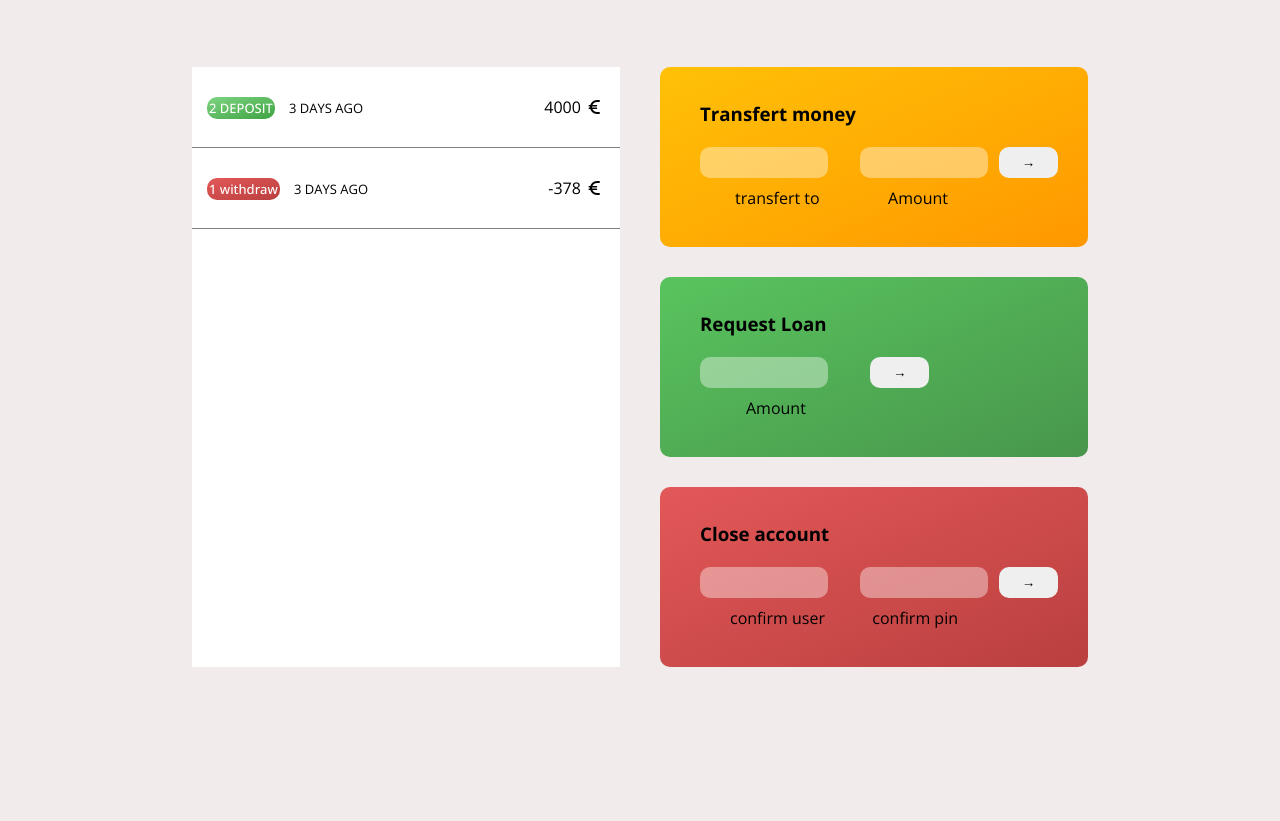
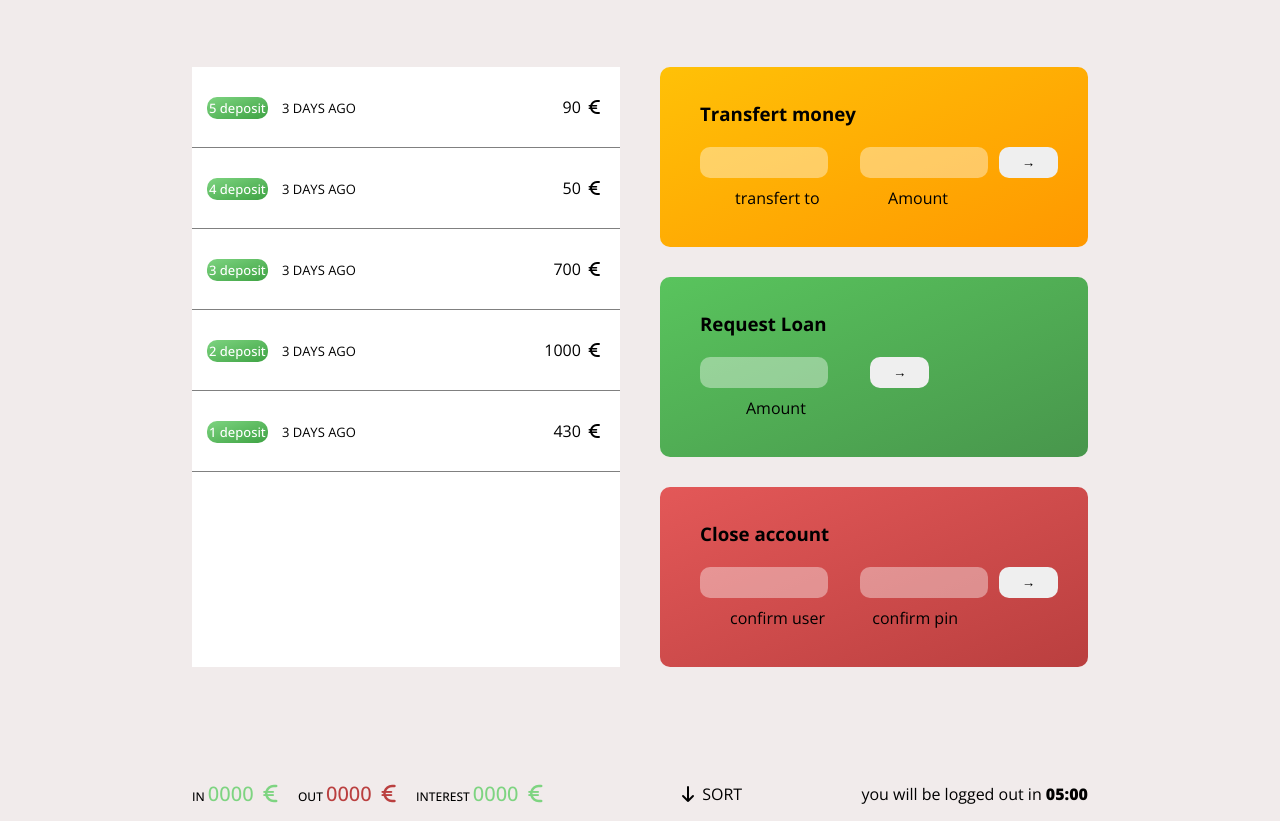
Before and after one commit to Lea-rn/bank-projectt, a plain HTML site: page index.html in a window 1280 px wide. Shown: the part 236-1057 px from the top of the page. Before the commit the page ends 1003 px from the top, so only its background shows below. Drawn offline with nearby package versions, Linux system fonts and the light colour scheme; a web font is replaced by a local one.

Commit message:
display movements , map

```diff
--- /dev/null
+++ b/app.js
@@ -0,0 +1,146 @@
+"use strict" ;
+
+const account1 = {
+    owner : "Mark Shmedtman" ,
+    movements : [200,450,-400,3000,-650,-130,70,1300] ,
+    interestRate : 1.2 ,
+    pin : 1111
+} ;
+
+
+const account2 = {
+    owner : "jessica davis" ,
+    movements : [5000 , 3400 , -150 , -790 , -3210 , 1000 , 8500 , -30] ,
+    interestRate : 1.5 ,
+    pin : 2222
+}
+
+const account3 = {
+        owner : "Park Thomas Williams" ,
+    movements : [200,-200,340-300,-20,50,400,-460,100,-400] ,
+    interestRate : 0.7 ,
+    pin : 3333
+}
+
+const account4 = {
+     owner : "Sarah Smith" ,
+    movements : [430,1000,700,50,90] ,
+    interestRate : 1 ,
+    pin : 4444
+}
+
+const accounts = [account1 , account2 , account3 , account4] ;
+
+//////// import elements :
+
+const movementsContainer = document.querySelector(".left") ;
+
+
+const displayMovements = function (arr){
+
+   movementsContainer.innerHTML = "" ;
+
+    arr.forEach((mov , i )=> {
+     let type = mov > 0 ?  "deposit" : "withdraw"
+
+     let html = `
+          <div class="${type}-container">
+            <div class="${type}-info">
+              <span class="${type}">${i+1} ${type}</span>
+              <span>3 DAYS AGO</span>
+            </div>
+            <p class="${type}-amount">
+              ${mov} <i class="fa-solid fa-euro-sign"></i>
+            </p>
+          </div>
+     `
+
+     movementsContainer.insertAdjacentHTML("afterbegin",html)
+
+    })
+
+}
+
+
+///// invocation , call , run :
+
+displayMovements(account4.movements)
+
+
+
+
+
+
+
+
+
+
+
+
+
+
+
+
+/////////////// lectures ////////////////////////////// :::
+
+////// section :: data transformation :::
+
+////// with forEach  :::
+
+// const arr = [3,1,4,3,2] ;
+// console.log(arr) ;
+
+// const result = [] ;
+// arr.forEach((ele)=> {
+//  result.push(ele*2)
+// })
+// console.log(result)
+
+
+
+/////// (map) : (return new array)
+
+// const arr = [3,1,4,3,2] ;
+// console.log(arr)
+
+
+///// first exemple ::
+
+// const resultWithMap = arr.map(ele => ele*2) ;
+// const resultWithMap = arr.map(function (ele){
+//     return ele * 2
+// })
+
+// console.log(resultWithMap)
+
+//////// second exemple :::
+
+// const euro = [100,50,10,25] ;
+
+// console.log("euro :" ,euro) ;
+
+// const toTunisianDinar = 3.3 ;
+
+// const dinar = euro.map(money=> money*toTunisianDinar )
+
+// console.log("dinar :" , dinar)
+
+////////// with for loop :::
+// const euro = [100,50,10,25] ;
+// const toTunisianDinar = 3.3 ;
+
+// const dinar = [] ;
+// for (let i = 0 ; i <euro.length ; i++ ){
+//     dinar.push(euro[i]* toTunisianDinar)
+// }
+
+// console.log(euro)
+// console.log(dinar)
+
+
+///////////// challange :::
+///////// third exemple :::
+
+const movements = [5000 , 3400 , -150 , -790 , -3210 , 1000 , 8500 , -30] ;
+
+//// ====> movement 1 : you (deposit or withdraw) mov ....
--- a/index.html
+++ b/index.html
@@ -42,6 +42,7 @@
       <!-- //////////// left //////////// -->
 
       <section class="movements-container">
+        <!-- /////////////// left /////// -->
         <section class="left">
           <div class="deposit-container">
             <div class="deposit-info">
@@ -93,6 +94,18 @@
           </form>
         </section>
       </section>
+
+         <footer>
+   <div class="footer-average-container" >
+       <span class="in">IN <span class="average-in">0000 <i class="fa-solid fa-euro-sign"></i></span></span>
+       <span class="out">OUT <span class="average-out">0000 <i class="fa-solid fa-euro-sign"></i></span></span>
+       <span class="interest">INTEREST  <span class="average-interest">0000 <i class="fa-solid fa-euro-sign"></i></span></span>
+   </div>
+   <p class="sort"><i class="fa-solid fa-arrow-down"></i> SORT</p>
+   <p class="logout">you will be logged out in <span class="logout-timer">05:00</span></p>
+    </footer>
     </main>
+
+  <script src="./app.js"></script>
   </body>
 </html>
--- a/style.css
+++ b/style.css
@@ -311,3 +311,60 @@ text-align: center;
   border-radius: 10px;
   cursor: pointer;
 }
+
+/* /////////////////// footer ////////////// */
+
+footer {
+
+  width: 70%;
+  margin-left: auto;
+  margin-right: auto;
+  display: flex;
+  flex-direction: row;
+  justify-content: space-between;
+  align-items: center;
+}
+
+.in {
+font-size: 12px;
+font-weight: 500;
+margin-right: 10px;
+
+
+}
+
+.average-in {
+font-size: 20px;
+color: #7ed481;
+}
+
+.out {
+font-size: 12px;
+font-weight: 500;
+margin-right: 10px;
+}
+
+.average-out {
+font-size: 20px;
+color: #ba3f3f;
+}
+.interest {
+font-size: 12px;
+font-weight: 500;
+margin-right: 10px;
+}
+
+.average-interest {
+font-size: 20px;
+color: #7ed481;
+}
+
+.logout-timer {
+  font-weight: 800;
+}
+/* main {
+transition: 1s;
+}
+main {
+  opacity: 0;
+} */
```
